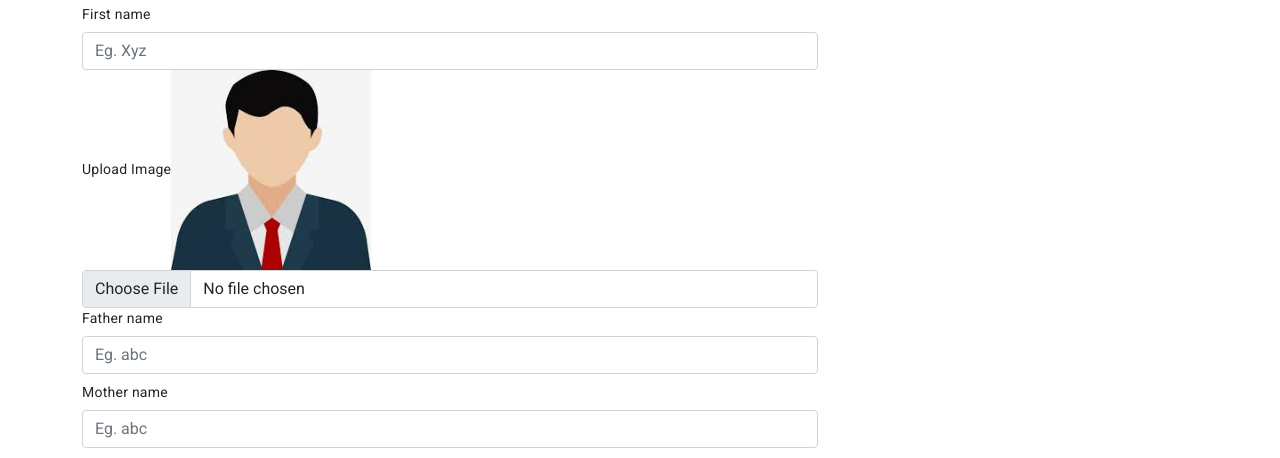
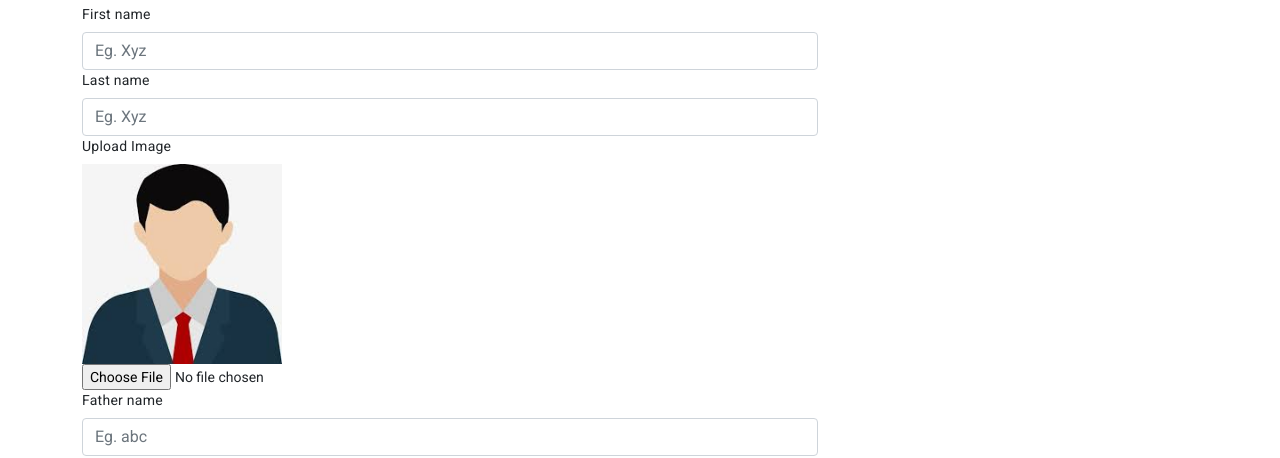
Before and after one commit to pawantripathi648/RegistrationAppUI, an Angular app: page /addEmployee in a window 1280 px wide. Shown: the part 136-594 px from the top of the page. Built offline with nearby package versions, Linux system fonts and the light colour scheme; no server answers.

Commit message:
adding images

```diff
--- a/src/app/Models/employee.model.ts
+++ b/src/app/Models/employee.model.ts
@@ -6,7 +6,7 @@ export interface studentDetail {
   mname: string;
   mnumber: string;
   email: string;
-  // profileimg: string;
+  profileimg: string;
   courseName: string;
   lOne: string;
   lTwo: string;
--- a/src/app/add-employee/add-employee.component.html
+++ b/src/app/add-employee/add-employee.component.html
@@ -10,11 +10,16 @@
           <input type="text" class="form-control" placeholder="Eg. Xyz" id="firstName" name="firstName"
             [(ngModel)]="addEmployee.obj1.firstName">
         </div>
+        <div class="d-inline ">
+          <label for="lastName" class="form-label">Last name</label>
+          <input type="text" class="form-control" placeholder="Eg. Xyz" id="lastName" name="lastName"
+            [(ngModel)]="addEmployee.obj1.lastName">
+        </div>
 
         <div class="d-inline ">
-          <label for="profileimg" class="form-label">Upload Image</label>
-          <img [src]="url" alt="preview" height="200px"> <br>
-          <input type="file" class="form-control" id="profileimg" name="profileimg"
+          <label for="profileimg" class="form-label col-9">Upload Image</label>
+          <img [src]="url" alt="preview" width="200px" height="200px"> <br>
+          <input type="file" class="img" [accept]="'.jpg , .jpeg , .jfif , .pjpeg , .pjp , .png, .svg, .webp'"  id="profileimg" name="profileimg"
             [(ngModel)]="addEmployee.obj1.profileimg" (change)="onSelectFile($event)">
         </div>
         <div class="mb-2 ">
--- a/src/app/add-employee/add-employee.component.ts
+++ b/src/app/add-employee/add-employee.component.ts
@@ -12,6 +12,7 @@ import {
   MatSnackBarHorizontalPosition,
   MatSnackBarVerticalPosition,
 } from '@angular/material/snack-bar';
+import { HttpClient } from '@angular/common/http';
 
 @Component({
   selector: 'app-add-employee',
@@ -19,6 +20,8 @@ import {
   styleUrls: ['./add-employee.component.scss'],
 })
 export class AddEmployeeComponent {
+  name: string='';
+  file: any;
  url="/assets/download.jfif";
   employees: Employ[] = [];
 
@@ -72,6 +75,7 @@ export class AddEmployeeComponent {
   };
 
   constructor(
+    private http: HttpClient,
     private route: ActivatedRoute,
     private employeesService: EmployeesService,
     private router: Router
@@ -96,7 +100,10 @@ export class AddEmployeeComponent {
       reader.onload=(event: any)=>{
         this.url =event.target.result;
       }
+
     }
+this.file =a.target.files[0];
+
   }
   onSelectCorStateName(id: number): void {
     this.params = id;
@@ -159,7 +166,13 @@ export class AddEmployeeComponent {
     } else {
       str = str.toLowerCase();
     }
+    let formData = new FormData();
+    // formData.set('name', this.name);
+    formData.set('file', this.file);
     this.addEmployee.obj1.lastName = str;
+    this.http.post('/assets',formData).subscribe((
+      (Response: any)=>{})
+    );
 
     this.employeesService.addEmployees(this.addEmployee).subscribe({
       next: (employee) => {
--- a/src/app/employeelist/employeelist.component.html
+++ b/src/app/employeelist/employeelist.component.html
@@ -17,7 +17,7 @@
     <tbody>
       <tr *ngFor="let employee of employees let i=index">
         <td>{{i + 1}}</td>
-        <td></td>
+        <td><img [src]="url" height="200px" width="150px" alt=""></td>
         <td>
           <table>
             <tr>
--- a/src/app/employeelist/employeelist.component.ts
+++ b/src/app/employeelist/employeelist.component.ts
@@ -9,6 +9,7 @@ import { EmployeesService } from '../employees.service';
 })
 export class EmployeelistComponent implements OnInit {
   employees: studentDetail[] = [];
+  url="/assets/pic.jpeg";
   id = '';
 
   constructor(private employeesService: EmployeesService) {}
```
